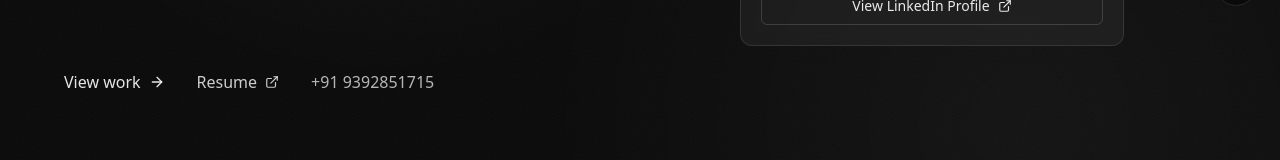
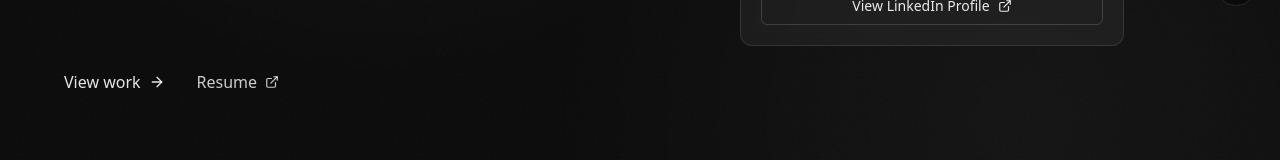
Before and after one commit to Nandhan-rao9/port, a React (Vite) app: page / in a window 1280 px wide. Shown: the part 518-678 px from the top of the page. Built offline with nearby package versions, Linux system fonts and the light colour scheme.

Commit message:
chore: num

```diff
--- a/src/components/Hero.jsx
+++ b/src/components/Hero.jsx
@@ -97,7 +97,7 @@ export default function Hero() {
       </div>
 
       {/* CTA */}
-      <div className="mt-4 sm:mt-6 flex flex-col sm:flex-row gap-3 sm:gap-6 md:gap-8 items-start sm:items-center flex-wrap">
+      <div className="mt-4 sm:mt-6 flex flex-col sm:flex-row gap-3 sm:gap-6 md:gap-8">
 
         <Magnetic>
           <a
@@ -127,13 +127,6 @@ export default function Hero() {
           </a>
         </Magnetic>
 
-        <a
-          href="tel:+919392851715"
-          className="inline-flex items-center gap-2 text-sm sm:text-base font-medium text-white/70 hover:text-white/90 transition"
-        >
-          <span>+91 9392851715</span>
-        </a>
-
       </div>
       <div className="mt-3 sm:mt-4 md:hidden text-xs sm:text-sm text-white/60">
   <a
```
